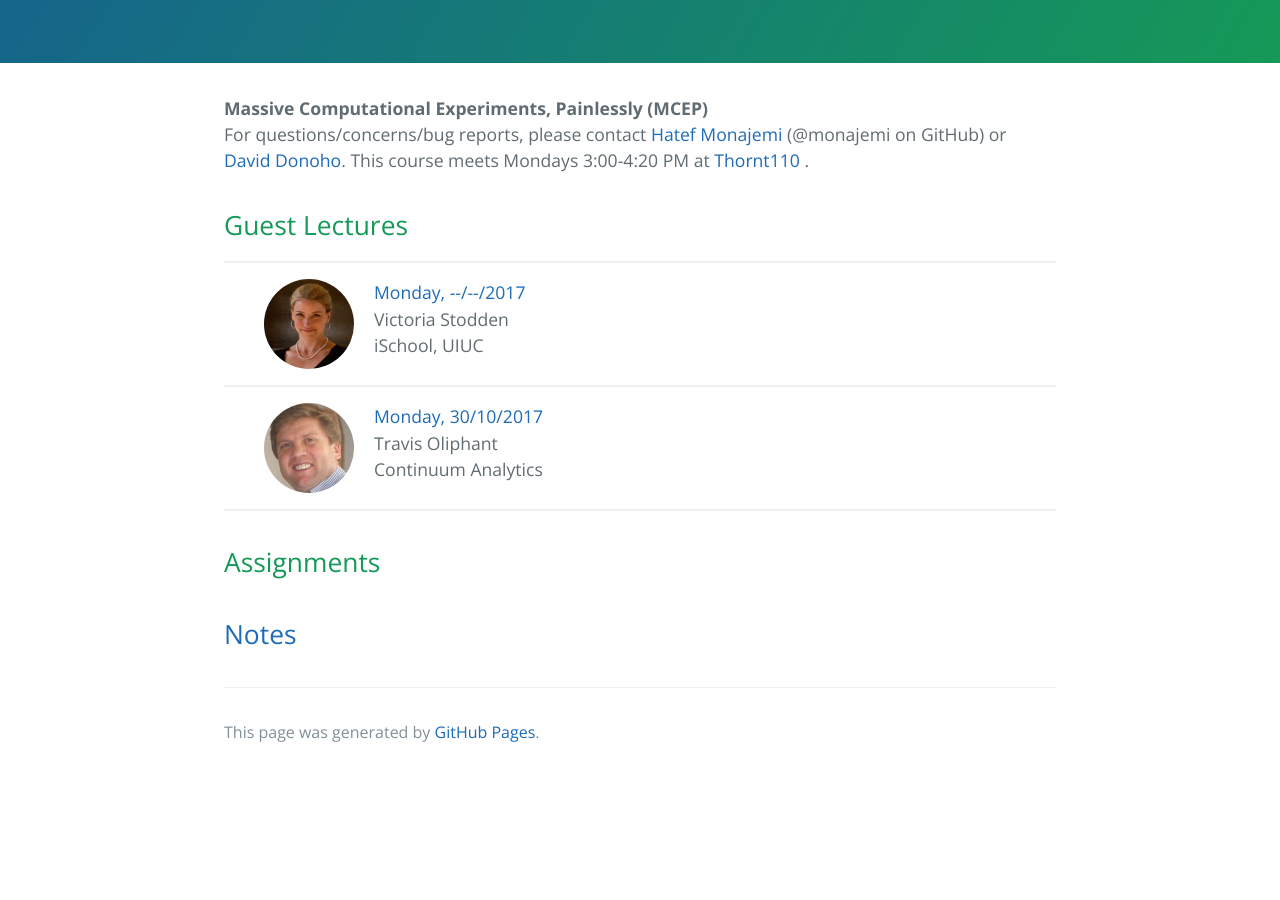
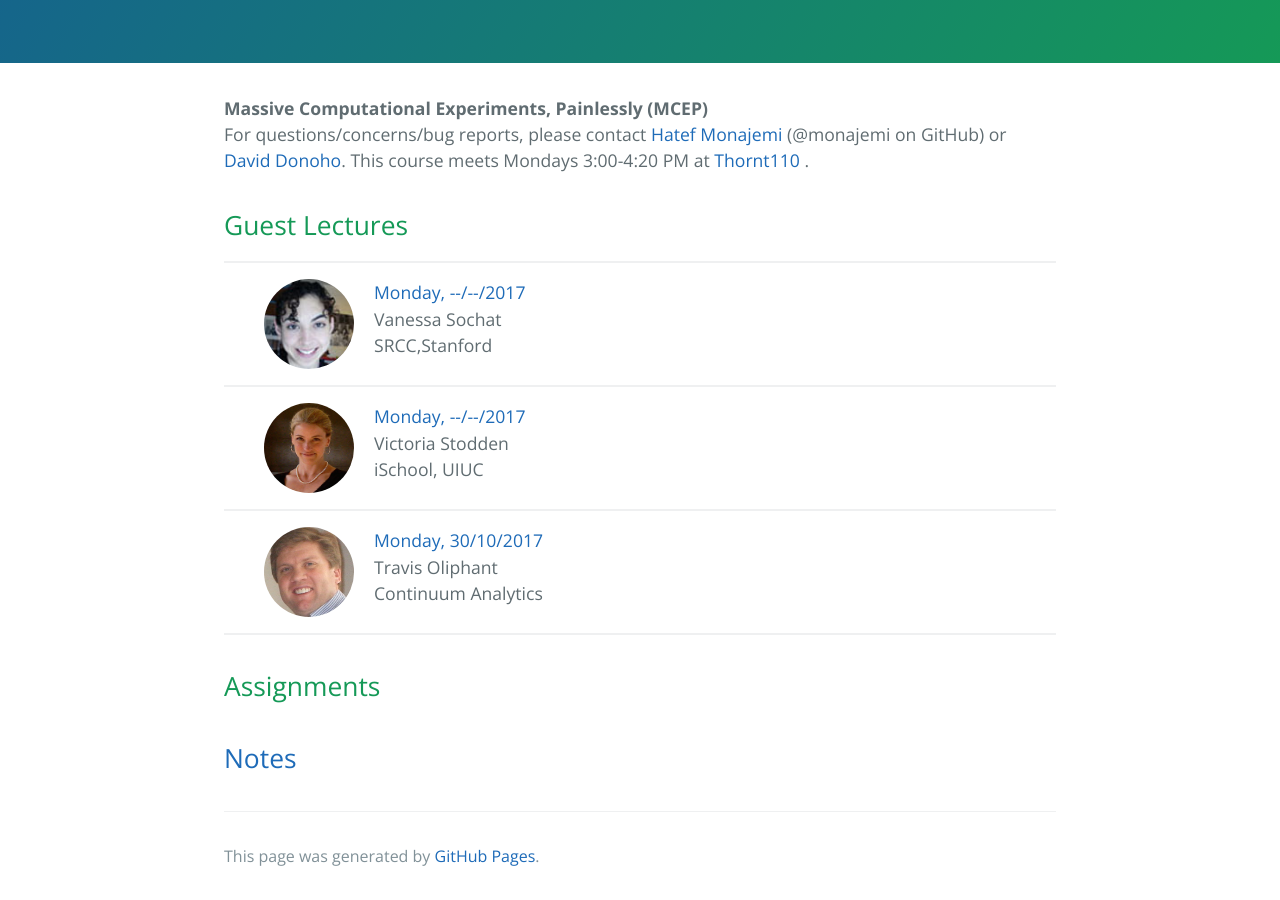
Before and after one commit to stats285/stats285.github.io, a Jekyll site: the page built from index.md, in a window 1280 px wide and 900 px high, scrolled down 632 px. Built offline with Jekyll 4.4.1, drawn with Linux system fonts in a browser that asks for light colours; the repository's description, which GitHub fills in, is left out; before the commit the page ends 1408 px from its top, so only the background shows below that; grey boxes are pictures that could not be loaded.

Commit message:
added vanessa

```diff
--- a/index.md
+++ b/index.md
@@ -12,6 +12,17 @@ For questions/concerns/bug reports, please contact [Hatef Monajemi](http://web.s
 
 ## [](#guest_lectures) Guest Lectures
 
+---
+<div class="speaker-wrap">
+    <div class="speakerphoto">
+    <img src="assets/img/vanessasochat.jpg">
+    </div>
+    <div class="card">
+        <a class="talkdate" href="./vanessa_lecture"> Monday, --/--/2017</a> <br>
+        <span class="speaker">Vanessa Sochat</span> <br>
+        <span class="speakerposition">SRCC,Stanford</span>
+    </div>
+</div>
 ---
 <div class="speaker-wrap">
     <div class="speakerphoto">
```
Also changed, not shown: vanessa_lecture.md (added, +6 -0 lines), assets/img/vanessasochat.jpg (added).
